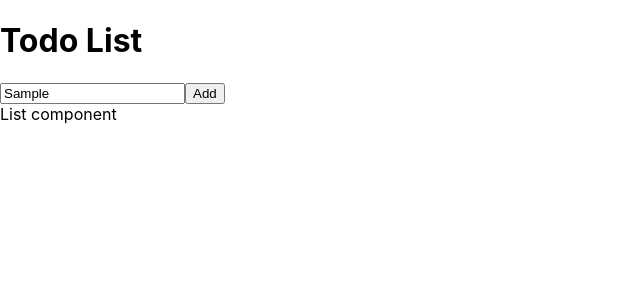
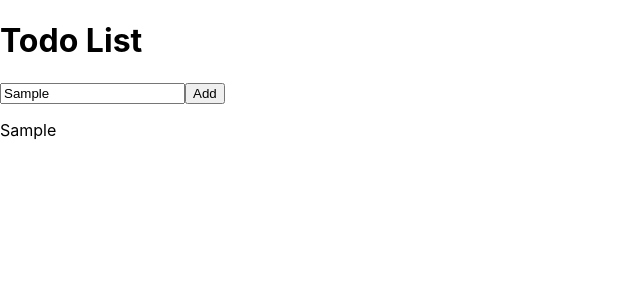
Before and after one commit to bencot234/todos, a React (Create React App) app: page / in a window 1280 px wide. Both pictures are taken after typing "Sample" into the empty fields and a click on the button "Add". Shown: the top 300 px of the page, without its empty margins (0-640 px from the left). Built offline with nearby package versions, Linux system fonts and the light colour scheme; the HTML template or start-up script is replaced by a standard one.

Commit message:
add id to each item and display list

```diff
--- a/src/App.js
+++ b/src/App.js
@@ -4,10 +4,12 @@ import { useState } from 'react';
 
 function App() {
 	const [listItem, setListItem] = useState('');
+	const [list, setList] = useState([]);
 
 	const handleSubmit = (e) => {
 		e.preventDefault();
-		console.log(`adding a ${listItem}`)
+		let id = new Date().getTime().toString();
+		setList([...list, {name: listItem, id: id}]);
 	}
 
 	return (
@@ -21,7 +23,7 @@ function App() {
 				/>
 				<button type="submit">Add</button>
 			</form>
-			<List/>
+			<List list={list}/>
 		</>
 	);
 }
--- a/src/List.js
+++ b/src/List.js
@@ -1,5 +1,10 @@
-const List = () => {
-    return 'List component'
+const List = ({list}) => {
+    return <>
+        {list.map((item) => {
+            const {name, id} = item;
+            return <p key={id}>{name}</p>
+        })}
+    </>
 }
 
 export default List;
```
